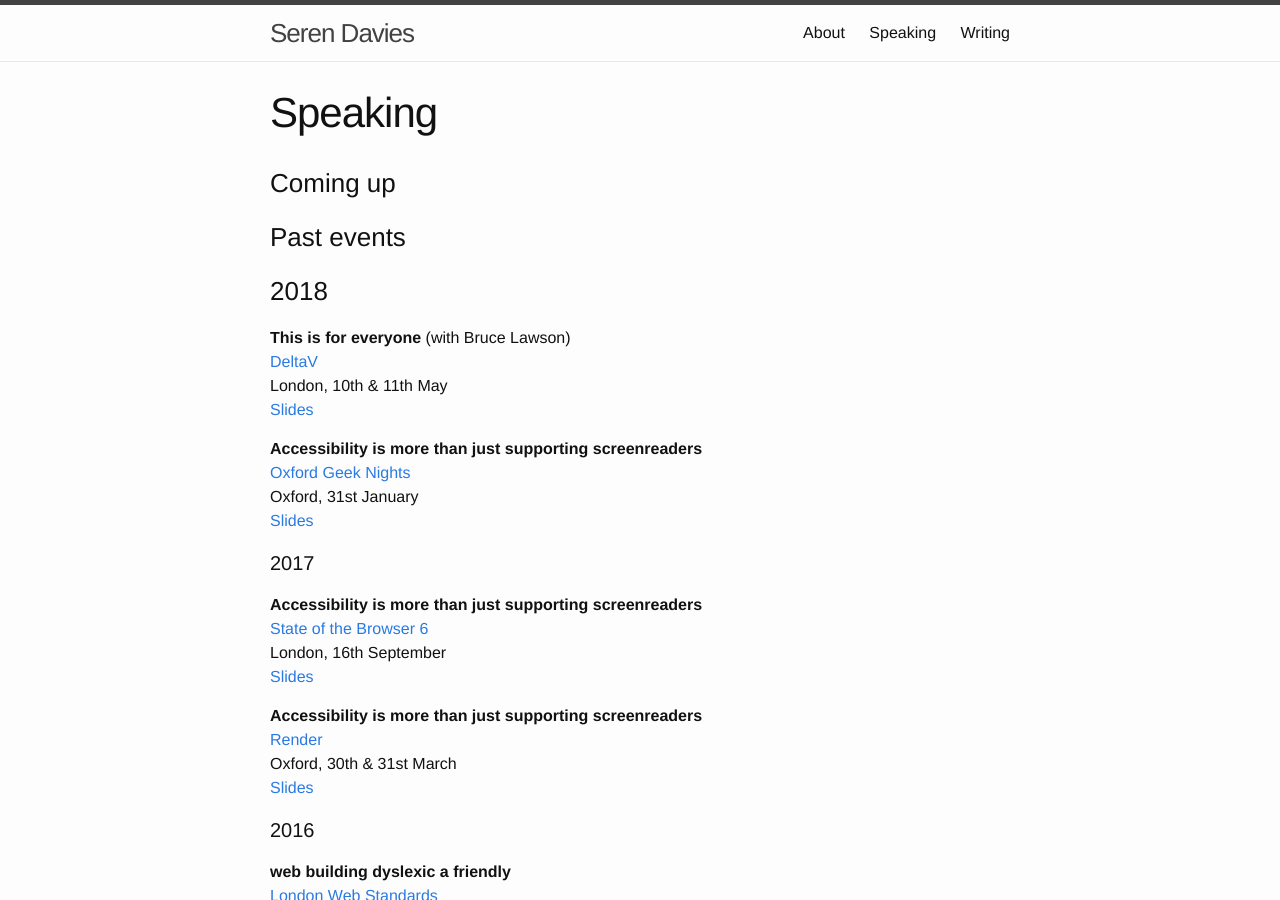
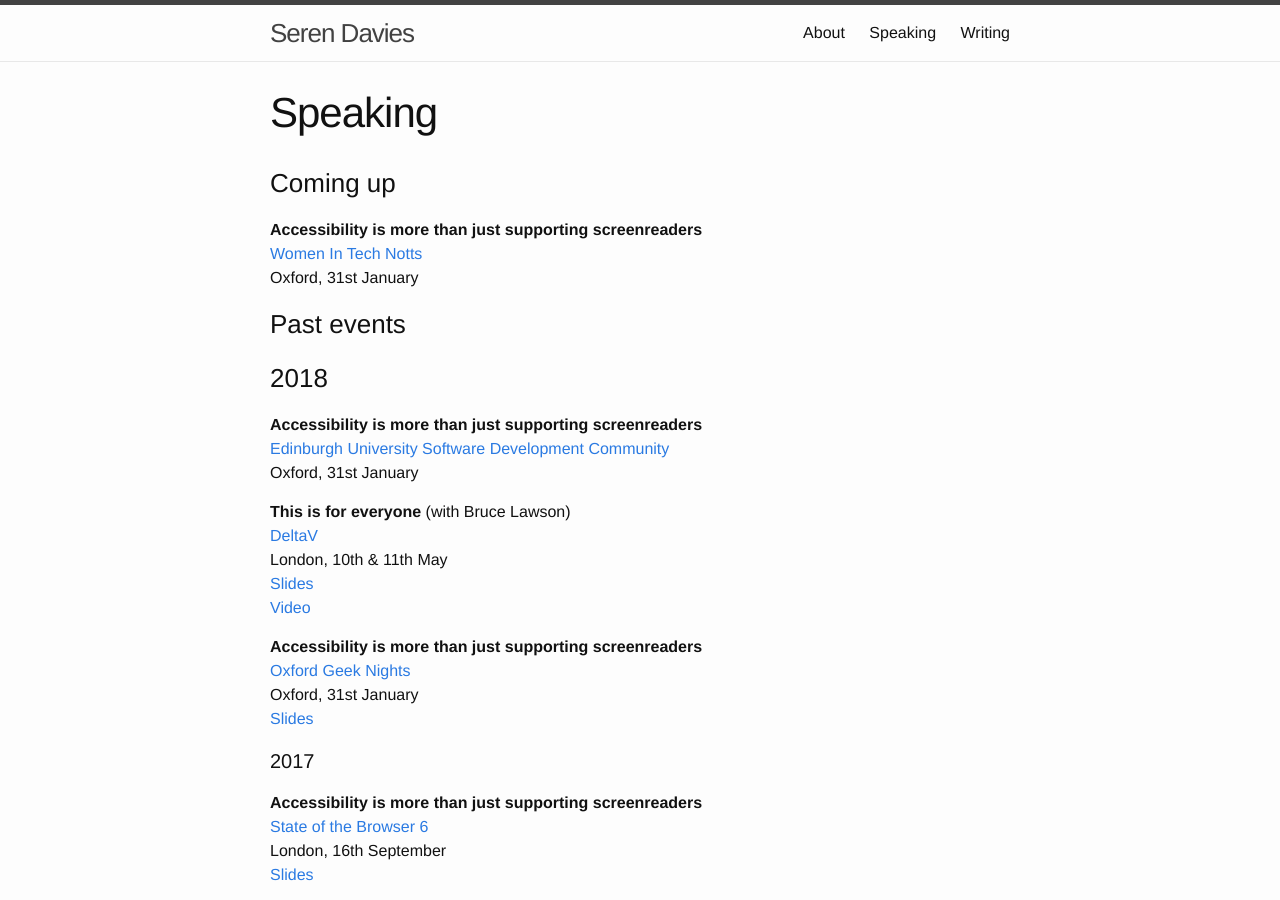
Before and after one commit to ninjanails/ninjanails.github.io, a Jekyll site: the page built from speaking.md, in a window 1280 px wide and 900 px high. Built offline with Jekyll 4.4.1, drawn with Linux system fonts in a browser that asks for light colours.

Commit message:
Update speaking.md

```diff
--- a/speaking.md
+++ b/speaking.md
@@ -6,14 +6,23 @@ permalink: /speaking/
 
 ### Coming up
 
+**Accessibility is more than just supporting screenreaders** <br>
+[Women In Tech Notts](https://www.technottingham.com/events/wit-july-2018) <br>
+Oxford, 31st January <br>
+
 ### Past events
 
 ### 2018
 
+**Accessibility is more than just supporting screenreaders** <br>
+[Edinburgh University Software Development Community](https://www.ease.ed.ac.uk/cosign.cgi?cosign-eucsCosign-www.events.ed.ac.uk&https://www.events.ed.ac.uk/index.cfm?event=showEventDetails&scheduleId=29903&start=&eventStart=0) <br>
+Oxford, 31st January <br>
+
 **This is for everyone** (with Bruce Lawson) <br>
 [DeltaV](https://2018.deltavconf.com/) <br>
 London, 10th & 11th May <br>
-[Slides](https://speakerdeck.com/brucel/this-is-for-everyone)
+[Slides](https://speakerdeck.com/brucel/this-is-for-everyone) <br>
+[Video](https://www.youtube.com/watch?v=o36RiEbI2IU)
 
 **Accessibility is more than just supporting screenreaders** <br>
 [Oxford Geek Nights](http://oxford.geeknights.net/) <br>
```
